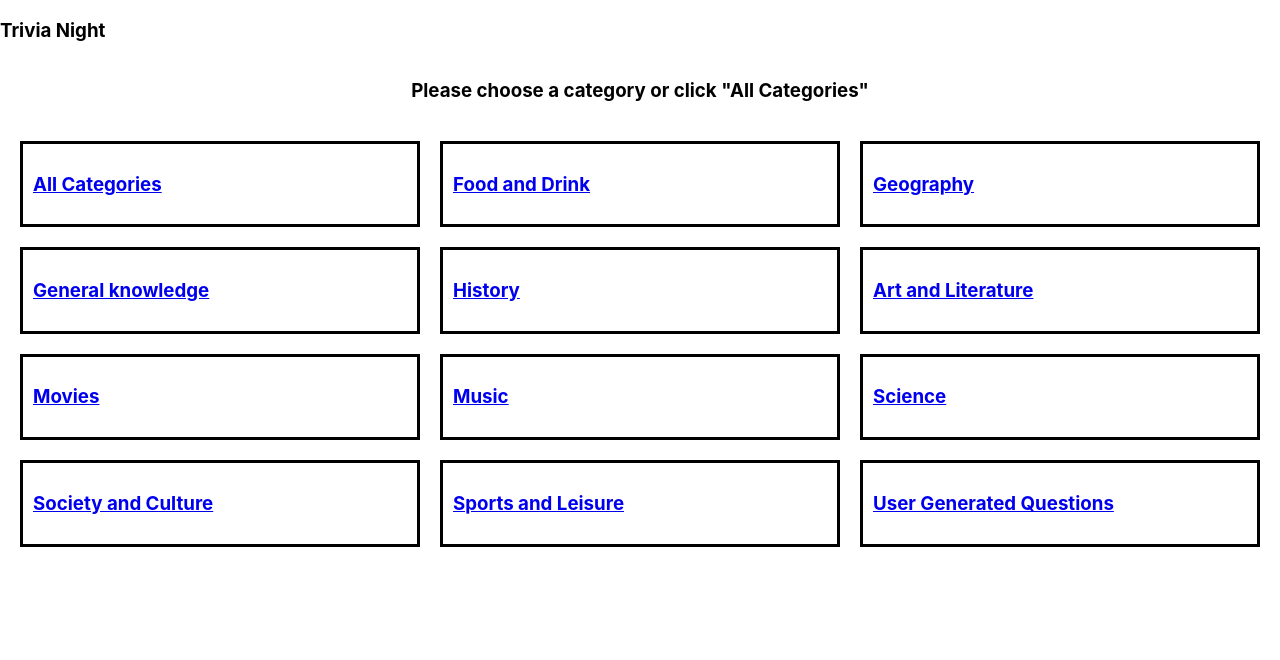
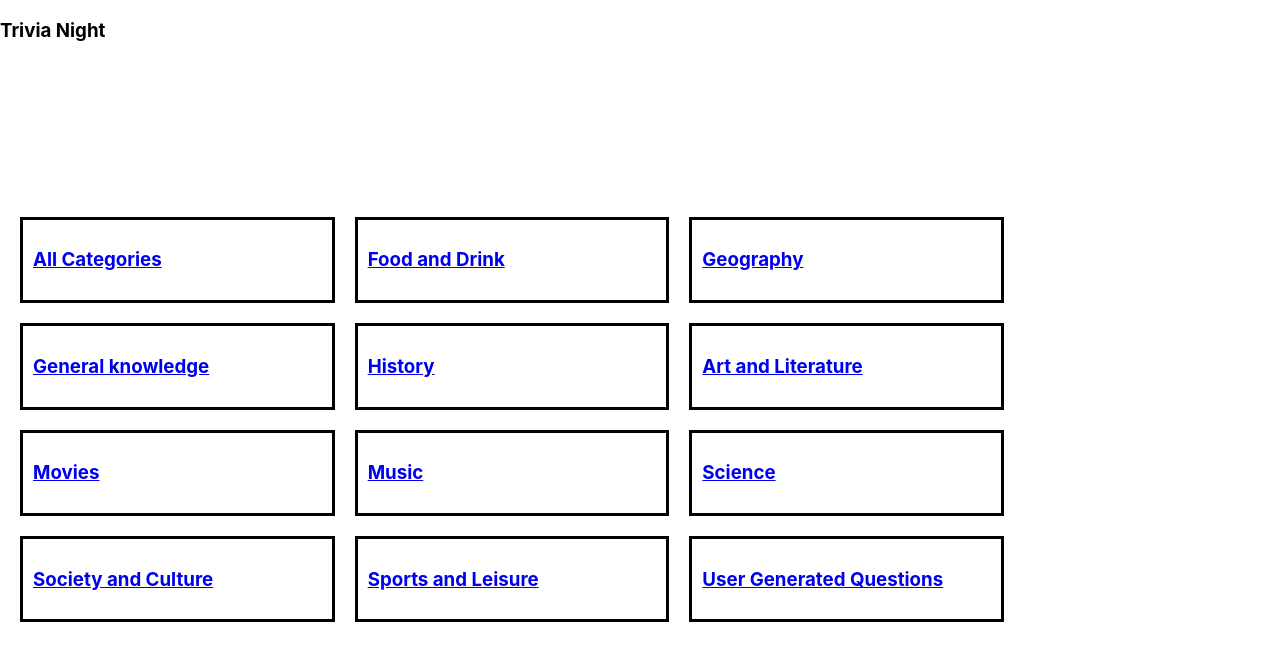
Before and after one commit to cagallo/trivia-night-ui, a React (Create React App) app: page / in a window 1280 px wide. Shown: the top 660 px of the page. Built offline with nearby package versions, Linux system fonts and the light colour scheme.

Commit message:
Add style to trivia container

```diff
--- a/src/styles/TriviaContainer.css
+++ b/src/styles/TriviaContainer.css
@@ -1,13 +1,20 @@
+@import url('https://fonts.googleapis.com/css2?family=Roboto:wght@100;400;700&display=swap');
+
 .trivia-container {
   display: flex;
   flex-direction: column;
+  color: white;
+  width: 80%;
 }
 
 .trivia-container-text {
   text-align: center;
+  font-style: 'Roberto';
+  font-size: 28px;
 }
 
 .trivia-category-cards {
+  margin-top: 3%;
   padding: 20px;
   display: grid;
   grid-template-columns: repeat(3, 1fr);
```
